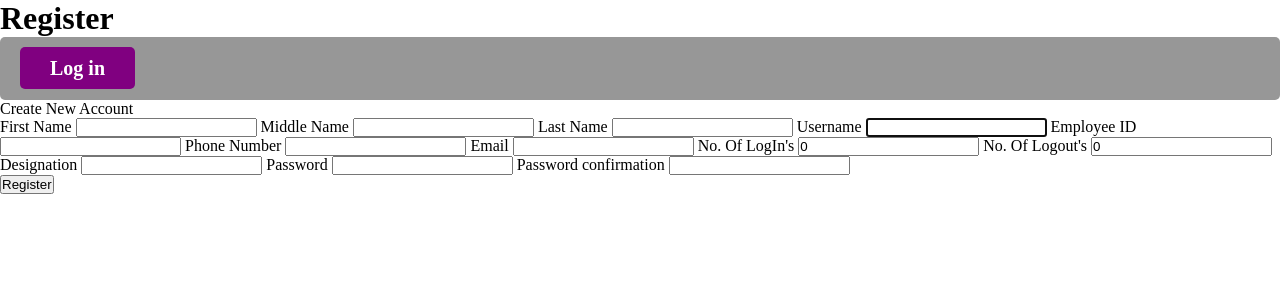
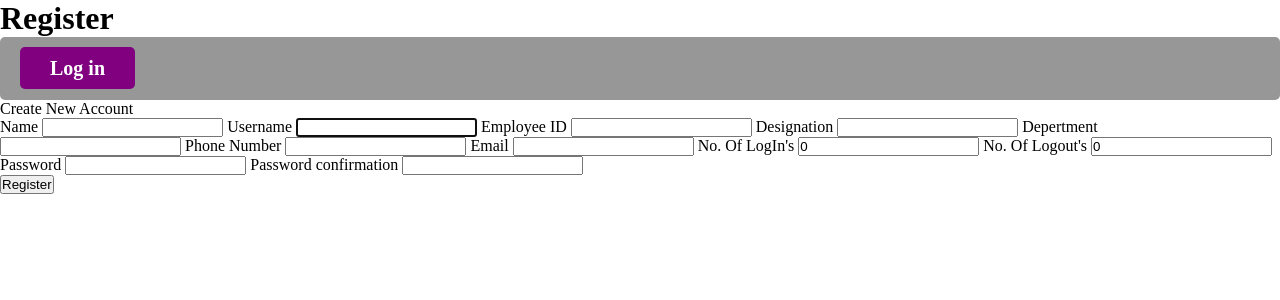
Before and after one commit to Abrarhussaindar/dasiyfashionlogin-master, a Django app: page /register/ in a window 1280 px wide. Shown: the top 300 px of the page. Run offline with Django 3.2, Linux system fonts and the light colour scheme.

Commit message:
department wise login

```diff
--- a/dasiyfashionlogin/wsgi.py
+++ b/dasiyfashionlogin/wsgi.py
@@ -14,5 +14,3 @@ from django.core.wsgi import get_wsgi_application
 os.environ.setdefault('DJANGO_SETTINGS_MODULE', 'dasiyfashionlogin.settings')
 
 application = get_wsgi_application()
-
-app = application
--- a/login/forms.py
+++ b/login/forms.py
@@ -6,4 +6,4 @@ from django.contrib.auth.forms import UserCreationForm
 class CreateEmployee(UserCreationForm):
     class Meta:
         model = Employee
-        fields = ('first_name', 'middle_name', 'last_name','username', 'empid','phone_number', 'email','login_counter','logout_counter', 'designation', 'password1', 'password2')
+        fields = ('name','username', 'empid','designation', 'department','phone_number', 'email','login_counter','logout_counter',  'password1', 'password2')
--- a/login/models.py
+++ b/login/models.py
@@ -5,21 +5,20 @@ import time
 
 
 class MyUserManager(BaseUserManager):
-    def create_user(self, username, email,intime, duration_time,out_time,logout_counter, login_counter, empid, first_name, middle_name, last_name, designation, phone_number, password=None):
+    def create_user(self, username, email,intime,department, duration_time,out_time,logout_counter, login_counter, empid, name, designation, phone_number, password=None):
 
         user=self.model(
             email=self.normalize_email(email),
             username = username,
             login_counter=login_counter,
             logout_counter=logout_counter,
-            first_name = first_name,
-            middle_name = middle_name,
-            last_name = last_name,
+            name = name,
             intime=intime,
             out_time=out_time,
             duration_time=duration_time,
             phone_number = phone_number,
             designation = designation,
+            department=department,
             empid = empid,
         )
 
@@ -29,14 +28,15 @@ class MyUserManager(BaseUserManager):
         return user
 
 
-    def create_superuser(self,username, login_counter,duration_time,logout_counter,intime,out_time, email, empid, first_name, middle_name, last_name, designation, phone_number, password=None):
+    def create_superuser(self,username, login_counter,department,duration_time,logout_counter,intime,out_time, email, empid, name, designation, phone_number, password=None):
         user=self.create_user(
             email=email,
             username = username,
-            first_name = first_name,
-            middle_name = middle_name,
-            last_name = last_name,
+            name = name,
+            # middle_name = middle_name,
+            # last_name = last_name,
             designation = designation,
+            department=department,
             empid = empid,
             login_counter=login_counter,
             logout_counter=logout_counter,
@@ -111,13 +111,14 @@ class ListModel(models.Model):
     test_list = ListField()
 
 class Employee(AbstractBaseUser):
-    first_name = models.CharField(verbose_name='First Name', max_length=200, null=True)
-    middle_name = models.CharField(verbose_name='Middle Name', max_length=200, null=True)
-    last_name = models.CharField(verbose_name='Last Name', max_length=200, null=True)
+    name = models.CharField(verbose_name='Name', max_length=200, null=True)
+    # middle_name = models.CharField(verbose_name='Middle Name', max_length=200, null=True)
+    # last_name = models.CharField(verbose_name='Last Name', max_length=200, null=True)
     phone_number = models.CharField(verbose_name='Phone Number', max_length=10, null=True)
     username = models.CharField(verbose_name='Username', max_length=20, null=True, unique=True)
     empid = models.CharField(verbose_name='Employee ID', max_length=20, null=True)
-    designation = models.CharField(verbose_name='Designation', max_length=20, null=True)
+    designation = models.CharField(verbose_name='Designation', max_length=50, null=True)
+    department = models.CharField(verbose_name='Depertment', max_length=50, null=True)
 
     login_counter = models.IntegerField(verbose_name="No. Of LogIn\'s", default=0, null=True)
     logout_counter = models.IntegerField(verbose_name="No. Of Logout\'s", default=0, null=True)
@@ -140,7 +141,7 @@ class Employee(AbstractBaseUser):
 
 
     USERNAME_FIELD = 'username'
-    REQUIRED_FIELDS = ['first_name','middle_name', 'last_name', 'phone_number', 'counter', 'email', 'empid', 'designation']
+    REQUIRED_FIELDS = ['name', 'phone_number', 'counter', 'email', 'empid', 'designation', 'department']
 
     objects = MyUserManager()
 
--- a/login/views.py
+++ b/login/views.py
@@ -9,6 +9,16 @@ from django.contrib.auth.decorators import login_required
 
 def user_login(request):
     print("current time", time.strftime("%H:%M:%S", time.localtime()))
+    department_categories = [
+            dict(department ="Management/Admin", url="https://wwww.digitaldisy.net"),
+            dict(department ='Operations',url="https://wwww.digitaldisy.net"),
+            dict(department ='Marketing',url="https://wwww.digitaldisy.net"),
+            dict(department ='Sales',url="https://wwww.digitaldisy.net"),
+            dict(department ='IT', url="https://wwww.digitaldisy.net")
+        ]
+
+    for i in range(len(department_categories)):
+        print(department_categories[i]["department"],department_categories[i]["url"])
     if request.method == 'POST':
         username = request.POST.get('username')
         password = request.POST.get('Password')
@@ -30,7 +40,9 @@ def user_login(request):
             return redirect('home')
             # return redirect('https://digitaldaisy.co.in/daisyfashion/')
 
-    context = {}
+    context = {
+        "department_categories": department_categories
+    }
     return render(request, "login.html", context)
 
 
--- a/static/css/style.css
+++ b/static/css/style.css
@@ -35,10 +35,25 @@ header .header-btns a {
   color: white;
 }
 
+.container .category {
+  display: flex;
+}
+.container .category .category-btns {
+  margin: 10px;
+  border: 1px solid black;
+  background-color: rgb(151, 151, 151);
+  color: white;
+  padding: 15px 30px;
+  font-size: 18px;
+  text-decoration: none;
+  border-radius: 5px;
+  cursor: pointer;
+}
+
 footer .sticky-fixed-popup {
   position: fixed;
   bottom: 2%;
-  left: 2%;
+  left: 1%;
   width: -moz-max-content;
   width: max-content;
   padding: 20px;
--- a/static/css/style.scss
+++ b/static/css/style.scss
@@ -13,7 +13,6 @@ header{
         border-radius: 5px;
 
         a{
-            // border: 1px solid black;
             padding: 10px 30px;
             border-radius: 5px;
             background-color: purple;
@@ -31,7 +30,6 @@ header{
     border-radius: 5px;
 
     a{
-        // border: 1px solid black;
         padding: 10px 30px;
         border-radius: 5px;
         background-color: purple;
@@ -39,11 +37,29 @@ header{
         color: white;
     }
 }
+
+.container{
+    .category{
+        display: flex;
+        // justify-content: space-evenly;
+        .category-btns{
+            margin: 10px;
+            border: 1px solid black;
+            background-color: rgb(151, 151, 151);
+            color: white;
+            padding: 15px 30px;
+            font-size: 18px;
+            text-decoration: none;
+            border-radius: 5px;
+            cursor: pointer;
+        }
+    }
+}
 footer{
     .sticky-fixed-popup{
         position: fixed;
         bottom: 2%;
-        left: 2%;
+        left: 1%;
         width: max-content;
         padding: 20px;
         font-size: 20px;
--- a/templates/home.html
+++ b/templates/home.html
@@ -55,7 +55,7 @@
               }
   </script> {% endcomment %}
 
-  {{ redirect_to_login_immediately }}
+  {% comment %} {{ redirect_to_login_immediately }} {% endcomment %}
 </body>
 
 
```
Also changed, not shown: dasiyfashionlogin/settings.py (+8 -5 lines), login/admin.py (+3 -4 lines), templates/login.html (+8 -0 lines), login/migrations/0028_remove_employee_first_name_remove_employee_last_name_and_more.py (added), vercel.json (deleted), 2 other files.
